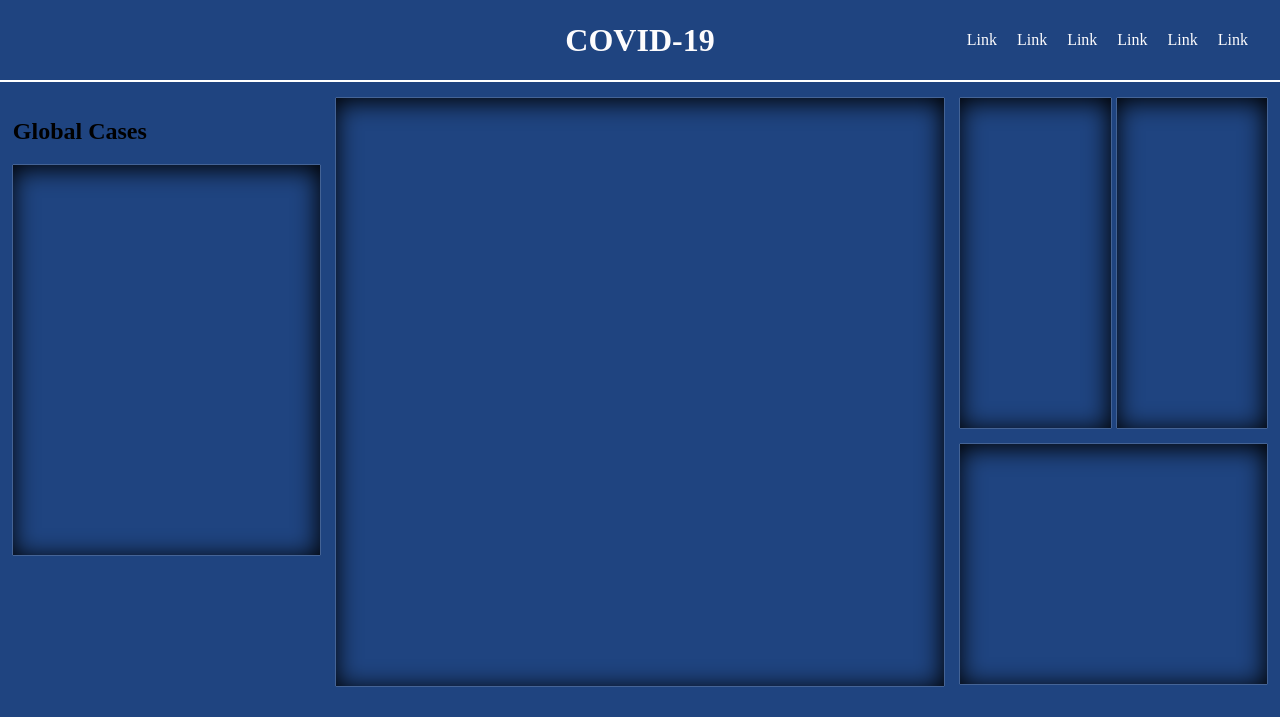
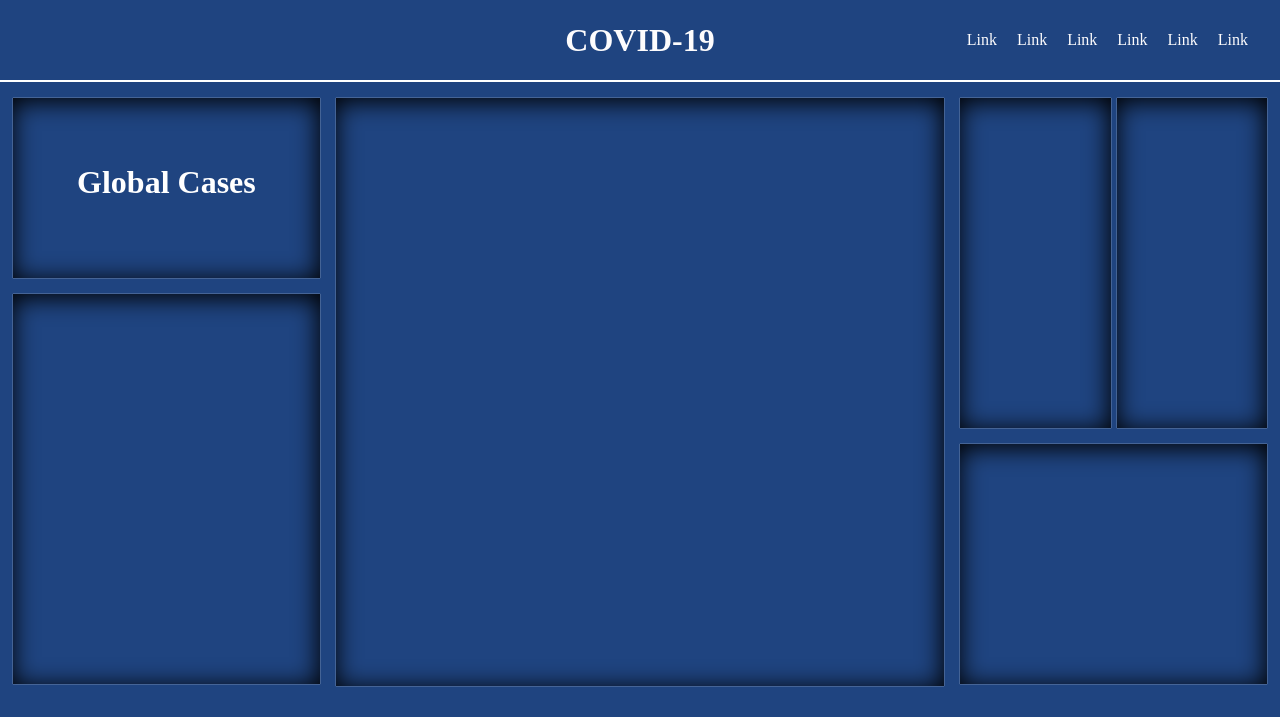
Before and after one commit to Enkoff/COVID-19, a website built with webpack: page src/index.html in a window 1280 px wide. Shown: the top 717 px of the page. Built offline with nearby package versions, Linux system fonts and the light colour scheme; no server answers; a web font is replaced by a local one.

Commit message:
feat: add style

```diff
--- /dev/null
+++ b/src/scss/globalCases.scss
@@ -0,0 +1,23 @@
+.global-cases {
+  font-family: $SerifPro;
+  display: flex;
+  justify-content: center;
+  align-items: center;
+  flex-direction: column;
+
+  .global__title {
+    font-size: 2rem;
+    margin: 0;
+    color: #fff;
+  }
+
+  .global__confirmed {
+    color: rgb(255, 0, 43);
+    font-size: 2.5rem;
+    margin: 0.33rem 0;
+  }
+
+  .global__date {
+    color: rgb(0, 255, 115);
+  }
+}
--- a/src/scss/main.scss
+++ b/src/scss/main.scss
@@ -9,7 +9,7 @@ main {
     width: 24%;
     margin-left: 1%;
 
-    .global__cases {
+    .global-cases {
       height: 30%;
       border-radius: $Border-radius;
       margin-bottom: 1rem;
--- a/src/scss/style.scss
+++ b/src/scss/style.scss
@@ -3,4 +3,5 @@
 @import './root.scss';
 @import './header.scss';
 @import './main.scss';
+@import './globalCases.scss';
 @import './footer.scss';
```
